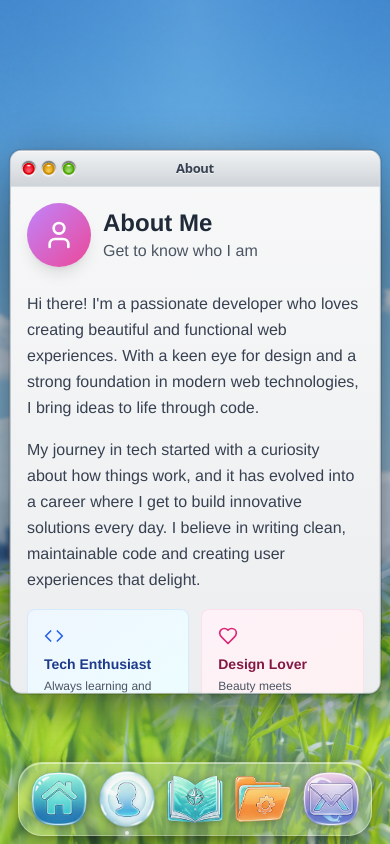
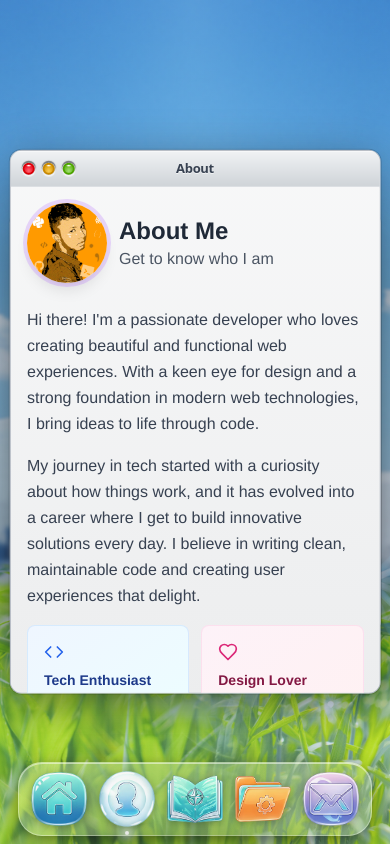
Before and after one commit to haidar038/My-Portfolio, a React (Vite) app: page / in a window 390 px wide. Both pictures are taken after a click on the button 127 px from the left and 799 px from the top of the page. Built offline with nearby package versions, Linux system fonts and the light colour scheme; a web font is replaced by a local one.

Commit message:
Changes to be committed: 	modified:   src/components/FinderWelcome.tsx 	modified:   src/components/windows/AboutWindow.tsx 	modified:   tailwind.config.ts

```diff
--- a/src/components/FinderWelcome.tsx
+++ b/src/components/FinderWelcome.tsx
@@ -13,7 +13,7 @@ export const FinderWelcome = ({ onMoreInfoClick }: FinderWelcomeProps) => {
         i18n.changeLanguage(newLang);
     };
     return (
-        <div className="fixed top-1/2 left-1/2 -translate-x-1/2 -translate-y-1/2 z-[8] w-[95%] sm:w-[90%] max-w-md pointer-events-none">
+        <div className="fixed top-1/2 left-1/2 -translate-x-1/2 -translate-y-1/2 z-[8] w-[95%] sm:w-[90%] laptop:w-[85%] max-w-md laptop:max-w-lg desktop:max-w-xl pointer-events-none">
             <div
                 className="rounded-xl sm:rounded-2xl border border-gray-300/80 animate-fade-in overflow-hidden shadow-2xl pointer-events-none"
                 style={{
@@ -23,7 +23,7 @@ export const FinderWelcome = ({ onMoreInfoClick }: FinderWelcomeProps) => {
             >
                 {/* Window Controls */}
                 <div
-                    className="h-9 sm:h-11 flex items-center gap-1.5 sm:gap-2 px-3 sm:px-4 border-b border-gray-300/60 pointer-events-none"
+                    className="h-9 sm:h-10 laptop:h-11 flex items-center gap-1.5 sm:gap-2 px-3 sm:px-4 border-b border-gray-300/60 pointer-events-none"
                     style={{
                         background: "linear-gradient(180deg, #fafafa 0%, #f0f0f2 100%)",
                     }}
@@ -60,55 +60,55 @@ export const FinderWelcome = ({ onMoreInfoClick }: FinderWelcomeProps) => {
                 </div>
 
                 {/* Content - About Mac Style */}
-                <div className="p-4 sm:p-6 md:p-8 text-center space-y-4 sm:space-y-5 md:space-y-6 pointer-events-none">
+                <div className="p-4 sm:p-5 laptop:p-6 desktop:p-8 text-center space-y-3 sm:space-y-4 laptop:space-y-5 desktop:space-y-6 pointer-events-none">
                     {/* Monitor/Laptop Icon */}
                     <div className="flex justify-center">
                         <div
-                            className="w-20 h-20 sm:w-24 sm:h-24 md:w-32 md:h-32 rounded-2xl sm:rounded-3xl flex items-center justify-center"
+                            className="w-16 h-16 sm:w-20 sm:h-20 laptop:w-24 laptop:h-24 desktop:w-32 desktop:h-32 rounded-2xl sm:rounded-3xl flex items-center justify-center"
                             style={{
                                 background: "linear-gradient(135deg, #6dd5ed 0%, #2193b0 100%)",
                                 boxShadow: "0 10px 30px rgba(33, 147, 176, 0.3), inset 0 -2px 10px rgba(0, 0, 0, 0.1), inset 0 2px 10px rgba(255, 255, 255, 0.3)",
                             }}
                         >
-                            <Monitor className="w-10 h-10 sm:w-12 sm:h-12 md:w-16 md:h-16 text-white" strokeWidth={1.5} />
+                            <Monitor className="w-8 h-8 sm:w-10 sm:h-10 laptop:w-12 laptop:h-12 desktop:w-16 desktop:h-16 text-white" strokeWidth={1.5} />
                         </div>
                     </div>
 
                     {/* Title */}
                     <div>
-                        <h1 className="text-xl sm:text-2xl md:text-3xl font-bold text-gray-900 mb-1 leading-tight">
+                        <h1 className="text-lg sm:text-xl laptop:text-2xl desktop:text-3xl font-bold text-gray-900 mb-1 leading-tight">
                             {t('finderWelcome.title')}
                         </h1>
-                        <p className="text-xs sm:text-sm text-gray-500">{t('finderWelcome.subtitle')}</p>
+                        <p className="text-xs sm:text-sm laptop:text-base text-gray-500">{t('finderWelcome.subtitle')}</p>
                     </div>
 
                     {/* Specs/Info */}
-                    <div className="space-y-1.5 sm:space-y-2 text-xs sm:text-sm">
-                        <div className="flex justify-between items-center px-2 sm:px-4">
+                    <div className="space-y-1.5 sm:space-y-2 text-xs sm:text-sm laptop:text-base">
+                        <div className="flex justify-between items-center px-2 sm:px-4 laptop:px-6">
                             <span className="text-gray-600 text-right flex-1">{t('finderWelcome.role')}</span>
                             <span className="text-gray-900 font-medium text-left flex-1 ml-2 sm:ml-4">{t('finderWelcome.roleValue')}</span>
                         </div>
-                        <div className="flex justify-between items-center px-2 sm:px-4">
+                        <div className="flex justify-between items-center px-2 sm:px-4 laptop:px-6">
                             <span className="text-gray-600 text-right flex-1">{t('finderWelcome.experience')}</span>
                             <span className="text-gray-900 font-medium text-left flex-1 ml-2 sm:ml-4">{t('finderWelcome.experienceValue')}</span>
                         </div>
-                        <div className="flex justify-between items-center px-2 sm:px-4">
+                        <div className="flex justify-between items-center px-2 sm:px-4 laptop:px-6">
                             <span className="text-gray-600 text-right flex-1">{t('finderWelcome.status')}</span>
                             <span className="text-gray-900 font-medium text-left flex-1 ml-2 sm:ml-4">{t('finderWelcome.statusValue')}</span>
                         </div>
-                        <div className="flex justify-between items-center px-2 sm:px-4">
+                        <div className="flex justify-between items-center px-2 sm:px-4 laptop:px-6">
                             <span className="text-gray-600 text-right flex-1">{t('finderWelcome.version')}</span>
                             <span className="text-gray-900 font-medium text-left flex-1 ml-2 sm:ml-4">{t('finderWelcome.versionValue')}</span>
                         </div>
                     </div>
 
                     {/* Button (TSX-only, based on your style.sass) */}
-                    <div className="pt-1 sm:pt-2 pointer-events-auto space-y-2 sm:space-y-3">
+                    <div className="pt-1 sm:pt-2 laptop:pt-3 pointer-events-auto space-y-2 sm:space-y-3">
                         <button
                             type="button"
                             aria-label="More information"
                             onClick={onMoreInfoClick}
-                            className="group relative overflow-hidden rounded-full px-6 sm:px-8 py-2 sm:py-3 text-xs sm:text-sm font-semibold text-white transition-all duration-200 ease-in-out focus:outline-none hover:scale-105 active:scale-95"
+                            className="group relative overflow-hidden rounded-full px-5 sm:px-7 laptop:px-8 desktop:px-10 py-2 sm:py-2.5 laptop:py-3 desktop:py-3.5 text-xs sm:text-sm laptop:text-base font-semibold text-white transition-all duration-200 ease-in-out focus:outline-none hover:scale-105 active:scale-95"
                             style={{
                                 // bottom glow + vertical gradient with Royal Blue
                                 background: `radial-gradient(farthest-corner at 50% 100%, rgba(255,255,255,0.7), transparent), linear-gradient(to bottom, #1e3a8a, #305CDE)`,
@@ -158,7 +158,7 @@ export const FinderWelcome = ({ onMoreInfoClick }: FinderWelcomeProps) => {
                             type="button"
                             aria-label="Switch language"
                             onClick={toggleLanguage}
-                            className="group relative overflow-hidden rounded-full px-4 sm:px-6 py-1.5 sm:py-2 text-[10px] sm:text-xs font-semibold text-white transition-all duration-200 ease-in-out focus:outline-none hover:scale-105 active:scale-95 flex items-center justify-center gap-1.5 sm:gap-2 mx-auto"
+                            className="group relative overflow-hidden rounded-full px-3 sm:px-5 laptop:px-6 py-1.5 sm:py-2 laptop:py-2.5 text-[10px] sm:text-xs laptop:text-sm font-semibold text-white transition-all duration-200 ease-in-out focus:outline-none hover:scale-105 active:scale-95 flex items-center justify-center gap-1.5 sm:gap-2 mx-auto"
                             style={{
                                 background: `radial-gradient(farthest-corner at 50% 100%, rgba(255,255,255,0.6), transparent), linear-gradient(to bottom, #6b7280, #4b5563)`,
                                 boxShadow: "0 3px 3px rgba(0,0,0,0.3)",
@@ -207,9 +207,9 @@ export const FinderWelcome = ({ onMoreInfoClick }: FinderWelcomeProps) => {
                     </div>
 
                     {/* Footer */}
-                    <div className="pt-2 sm:pt-3 md:pt-4 space-y-0.5 sm:space-y-1">
-                        <p className="text-[10px] sm:text-xs text-gray-500">{t('finderWelcome.footer1')}</p>
-                        <p className="text-[10px] sm:text-xs text-gray-400">{t('finderWelcome.footer2')}</p>
+                    <div className="pt-2 sm:pt-3 laptop:pt-4 space-y-0.5 sm:space-y-1">
+                        <p className="text-[10px] sm:text-xs laptop:text-sm text-gray-500">{t('finderWelcome.footer1')}</p>
+                        <p className="text-[10px] sm:text-xs laptop:text-sm text-gray-400">{t('finderWelcome.footer2')}</p>
                     </div>
                 </div>
             </div>
--- a/src/components/windows/AboutWindow.tsx
+++ b/src/components/windows/AboutWindow.tsx
@@ -1,13 +1,18 @@
-import { User, Heart, Code, Coffee } from "lucide-react";
+import { Heart, Code, Coffee } from "lucide-react";
 import { useTranslation } from "react-i18next";
+import ProfilePic from "@/assets/DarDev.png";
 
 export const AboutWindow = () => {
   const { t } = useTranslation();
   return (
     <div className="space-y-6">
       <div className="flex items-center gap-3">
-        <div className="w-16 h-16 rounded-full bg-gradient-to-br from-purple-400 to-pink-500 flex items-center justify-center shadow-lg">
-          <User className="w-8 h-8 text-white" />
+        <div className="w-20 h-20 laptop:w-24 laptop:h-24 rounded-full overflow-hidden shadow-lg ring-4 ring-purple-400/30">
+          <img
+            src={ProfilePic}
+            alt="Profile"
+            className="w-full h-full object-cover"
+          />
         </div>
         <div>
           <h2 className="text-2xl font-bold text-gray-800">{t('about.title')}</h2>
--- a/tailwind.config.ts
+++ b/tailwind.config.ts
@@ -11,6 +11,15 @@ export default {
       screens: {
         "2xl": "1400px",
       },
+    },
+    screens: {
+      'sm': '640px',
+      'md': '768px',
+      'lg': '1024px',
+      'xl': '1280px',
+      'laptop': '1366px',
+      '2xl': '1536px',
+      'desktop': '1920px',
     },
     extend: {
       fontFamily: {
```
